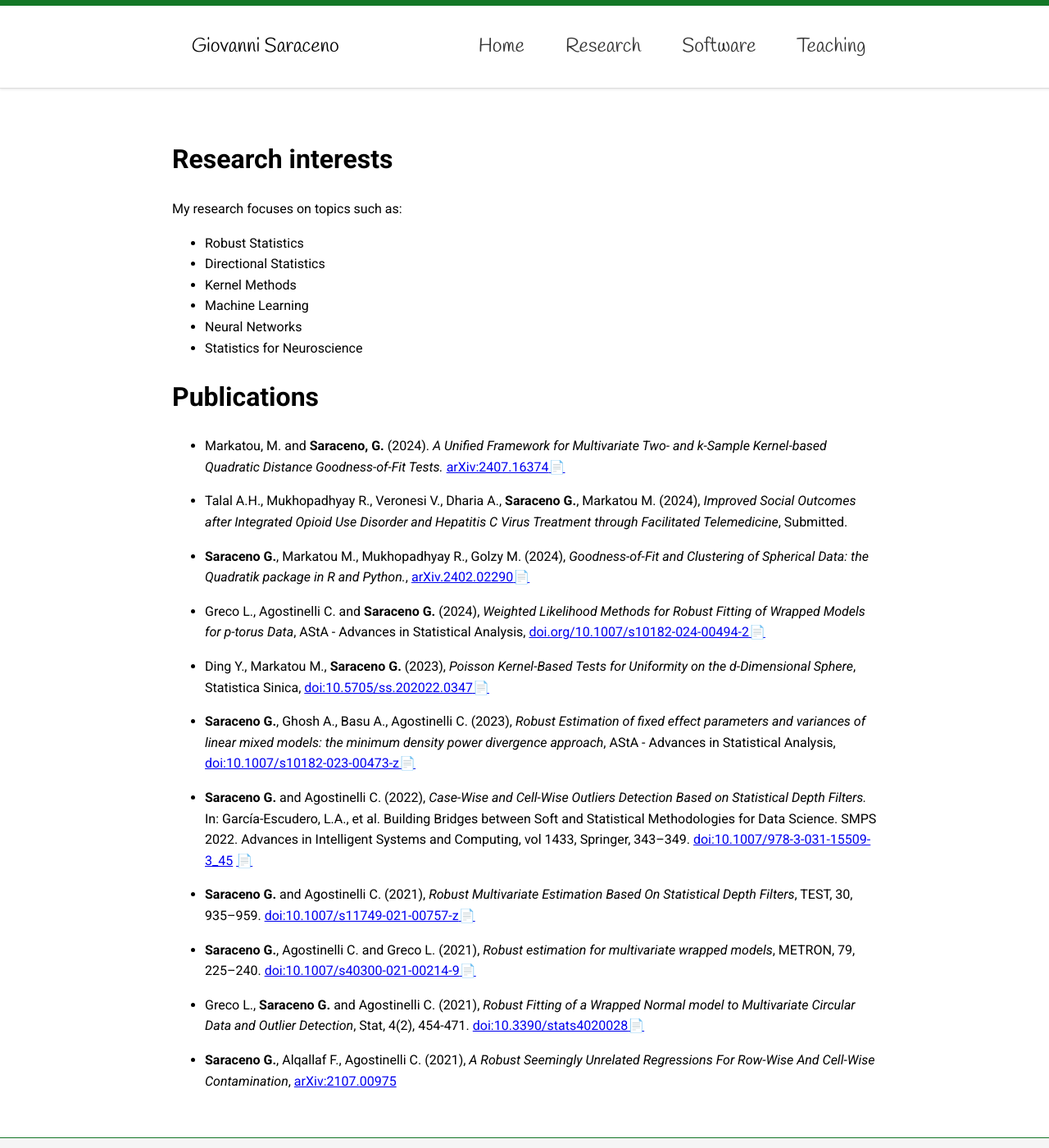
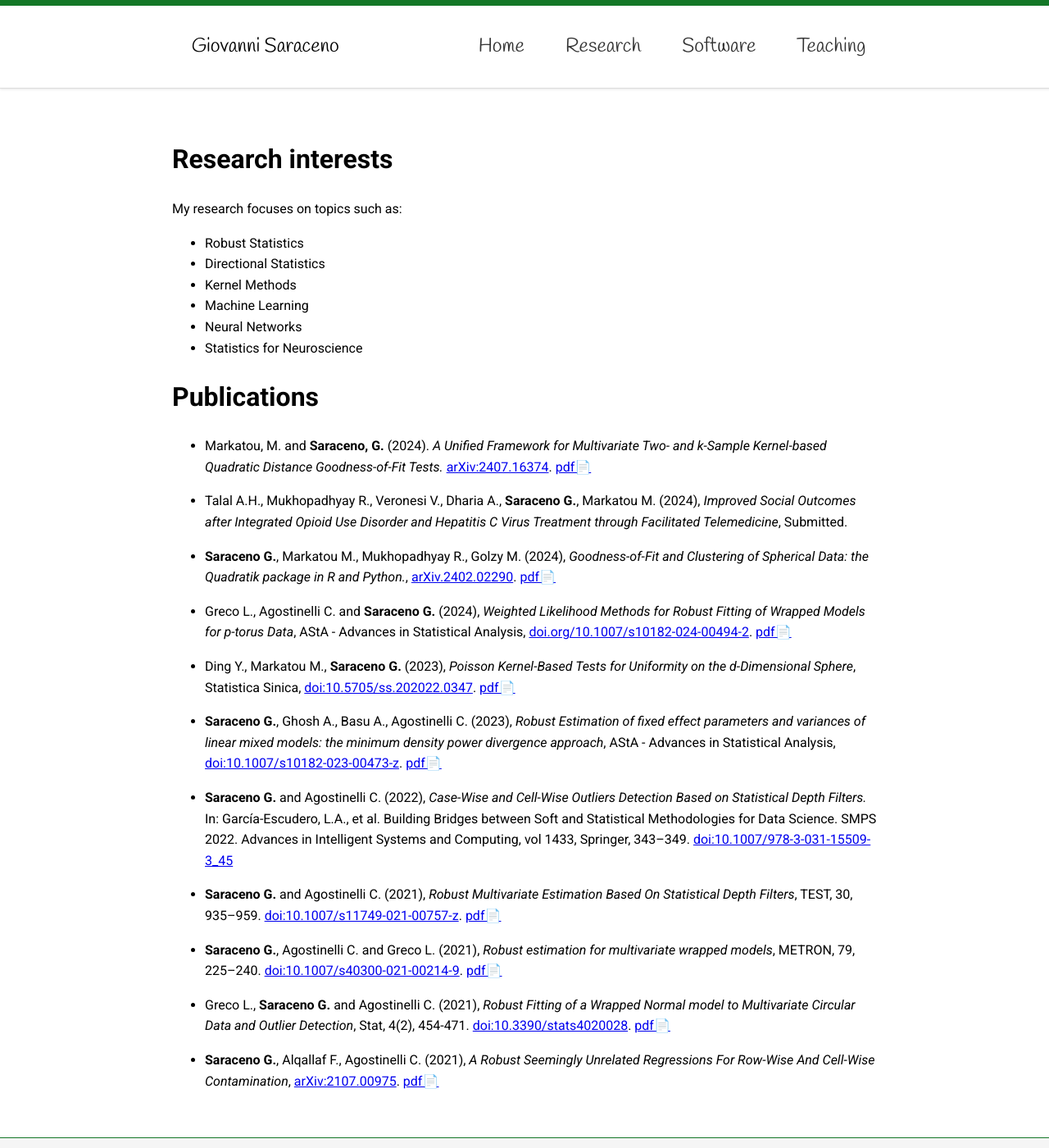
Before and after one commit to giovsaraceno/giovsaraceno.github.io, a Jekyll site: the page built from research.md, in a window 1280 px wide and 1400 px high. Shown: the whole window at 82% size. Built offline with Jekyll 4.4.1, drawn with Linux system fonts in a browser that asks for light colours.

Commit message:
modify pdf files

```diff
--- a/research.md
+++ b/research.md
@@ -20,24 +20,24 @@
 
 # Publications
 
-- Markatou, M. and **Saraceno, G.** (2024). *A Unified Framework for Multivariate Two- and k-Sample Kernel-based Quadratic Distance Goodness-of-Fit Tests.* [arXiv:2407.16374](https://doi.org/10.48550/arXiv.2407.16374)[📄](/papers/2407.16374v1.pdf)
+- Markatou, M. and **Saraceno, G.** (2024). *A Unified Framework for Multivariate Two- and k-Sample Kernel-based Quadratic Distance Goodness-of-Fit Tests.* [arXiv:2407.16374](https://doi.org/10.48550/arXiv.2407.16374). [pdf📄](/papers/2407.16374v1.pdf)
 
 - Talal A.H., Mukhopadhyay R., Veronesi V., Dharia A., **Saraceno G.**, Markatou M. (2024), *Improved Social Outcomes after Integrated Opioid Use Disorder and Hepatitis C Virus Treatment through Facilitated Telemedicine*, Submitted.
 
-- **Saraceno G.**, Markatou M., Mukhopadhyay R., Golzy M. (2024), *Goodness-of-Fit and Clustering of Spherical Data: the Quadratik package in R and Python.*, [arXiv.2402.02290](https://doi.org/10.48550/arXiv.2402.02290)[📄](/papers/2402.02290v2.pdf)
+- **Saraceno G.**, Markatou M., Mukhopadhyay R., Golzy M. (2024), *Goodness-of-Fit and Clustering of Spherical Data: the Quadratik package in R and Python.*, [arXiv.2402.02290](https://doi.org/10.48550/arXiv.2402.02290). [pdf📄](/papers/2402.02290v2.pdf)
 
-- Greco L., Agostinelli C. and **Saraceno G.** (2024), *Weighted Likelihood Methods for Robust Fitting of Wrapped Models for p-torus Data*, AStA - Advances in Statistical Analysis, [doi.org/10.1007/s10182-024-00494-2](https://link.springer.com/article/10.1007/s10182-024-00494-2)[📄](/papers/s10182-024-00494-2.pdf)
+- Greco L., Agostinelli C. and **Saraceno G.** (2024), *Weighted Likelihood Methods for Robust Fitting of Wrapped Models for p-torus Data*, AStA - Advances in Statistical Analysis, [doi.org/10.1007/s10182-024-00494-2](https://link.springer.com/article/10.1007/s10182-024-00494-2). [pdf📄](/papers/s10182-024-00494-2.pdf)
 
- - Ding Y., Markatou M., **Saraceno G.** (2023), *Poisson Kernel-Based Tests for Uniformity on the d-Dimensional Sphere*, Statistica Sinica, [doi:10.5705/ss.202022.0347](https://www3.stat.sinica.edu.tw/preprint/SS-2022-0347_Preprint.pdf)[📄](/papers/SS-2022-0347_na.pdf)
+ - Ding Y., Markatou M., **Saraceno G.** (2023), *Poisson Kernel-Based Tests for Uniformity on the d-Dimensional Sphere*, Statistica Sinica, [doi:10.5705/ss.202022.0347](https://www3.stat.sinica.edu.tw/preprint/SS-2022-0347_Preprint.pdf). [pdf📄](/papers/SS-2022-0347_na.pdf)
 
-- **Saraceno G.**, Ghosh A., Basu A., Agostinelli C. (2023), *Robust Estimation of fixed effect parameters and variances of linear mixed models: the minimum density power divergence approach*, AStA - Advances in Statistical Analysis, [doi:10.1007/s10182-023-00473-z](https://link.springer.com/article/10.1007/s10182-023-00473-z)[📄](/papers/s10182-023-00473-z.pdf)
+- **Saraceno G.**, Ghosh A., Basu A., Agostinelli C. (2023), *Robust Estimation of fixed effect parameters and variances of linear mixed models: the minimum density power divergence approach*, AStA - Advances in Statistical Analysis, [doi:10.1007/s10182-023-00473-z](https://link.springer.com/article/10.1007/s10182-023-00473-z). [pdf📄](/papers/s10182-023-00473-z.pdf)
 
-- **Saraceno G.** and Agostinelli C. (2022), *Case-Wise and Cell-Wise Outliers Detection Based on Statistical Depth Filters.* In: García-Escudero, L.A., et al. Building Bridges between Soft and Statistical Methodologies for Data Science. SMPS 2022. Advances in Intelligent Systems and Computing, vol 1433, Springer, 343–349. [doi:10.1007/978-3-031-15509-3_45](https://link.springer.com/chapter/10.1007/978-3-031-15509-3_45) [📄](/papers/Paper55.pdf)
+- **Saraceno G.** and Agostinelli C. (2022), *Case-Wise and Cell-Wise Outliers Detection Based on Statistical Depth Filters.* In: García-Escudero, L.A., et al. Building Bridges between Soft and Statistical Methodologies for Data Science. SMPS 2022. Advances in Intelligent Systems and Computing, vol 1433, Springer, 343–349. [doi:10.1007/978-3-031-15509-3_45](https://link.springer.com/chapter/10.1007/978-3-031-15509-3_45)
 
-- **Saraceno G.** and Agostinelli C. (2021), *Robust Multivariate Estimation Based On Statistical Depth Filters*, TEST, 30, 935–959. [doi:10.1007/s11749-021-00757-z](https://link.springer.com/article/10.1007/s11749-021-00757-z)[📄](/papers/s11749-021-00757-z.pdf)
+- **Saraceno G.** and Agostinelli C. (2021), *Robust Multivariate Estimation Based On Statistical Depth Filters*, TEST, 30, 935–959. [doi:10.1007/s11749-021-00757-z](https://link.springer.com/article/10.1007/s11749-021-00757-z). [pdf📄](/papers/s11749-021-00757-z.pdf)
 
-- **Saraceno G.**, Agostinelli C. and Greco L. (2021), *Robust estimation for multivariate wrapped models*, METRON, 79, 225–240. [doi:10.1007/s40300-021-00214-9](https://link.springer.com/article/10.1007/s40300-021-00214-9)[📄](/papers/s40300-021-00214-9.pdf)
+- **Saraceno G.**, Agostinelli C. and Greco L. (2021), *Robust estimation for multivariate wrapped models*, METRON, 79, 225–240. [doi:10.1007/s40300-021-00214-9](https://link.springer.com/article/10.1007/s40300-021-00214-9). [pdf📄](/papers/s40300-021-00214-9.pdf)
 
-- Greco L., **Saraceno G.** and Agostinelli C. (2021), *Robust Fitting of a Wrapped Normal model to Multivariate Circular Data and Outlier Detection*, Stat, 4(2), 454-471. [doi:10.3390/stats4020028](https://www.mdpi.com/2571-905X/4/2/28)[📄](/papers/stats-04-00028-v2.pdf)
+- Greco L., **Saraceno G.** and Agostinelli C. (2021), *Robust Fitting of a Wrapped Normal model to Multivariate Circular Data and Outlier Detection*, Stat, 4(2), 454-471. [doi:10.3390/stats4020028](https://www.mdpi.com/2571-905X/4/2/28). [pdf📄](/papers/stats-04-00028-v2.pdf)
 
-- **Saraceno G.**, Alqallaf F., Agostinelli C. (2021), *A Robust Seemingly Unrelated Regressions For Row-Wise And Cell-Wise Contamination*, [arXiv:2107.00975](https://doi.org/10.48550/arXiv.2107.00975)
+- **Saraceno G.**, Alqallaf F., Agostinelli C. (2021), *A Robust Seemingly Unrelated Regressions For Row-Wise And Cell-Wise Contamination*, [arXiv:2107.00975](https://doi.org/10.48550/arXiv.2107.00975). [pdf📄](/papers/arXiv_sur.pdf)
```
Also changed, not shown: 2 other files.
